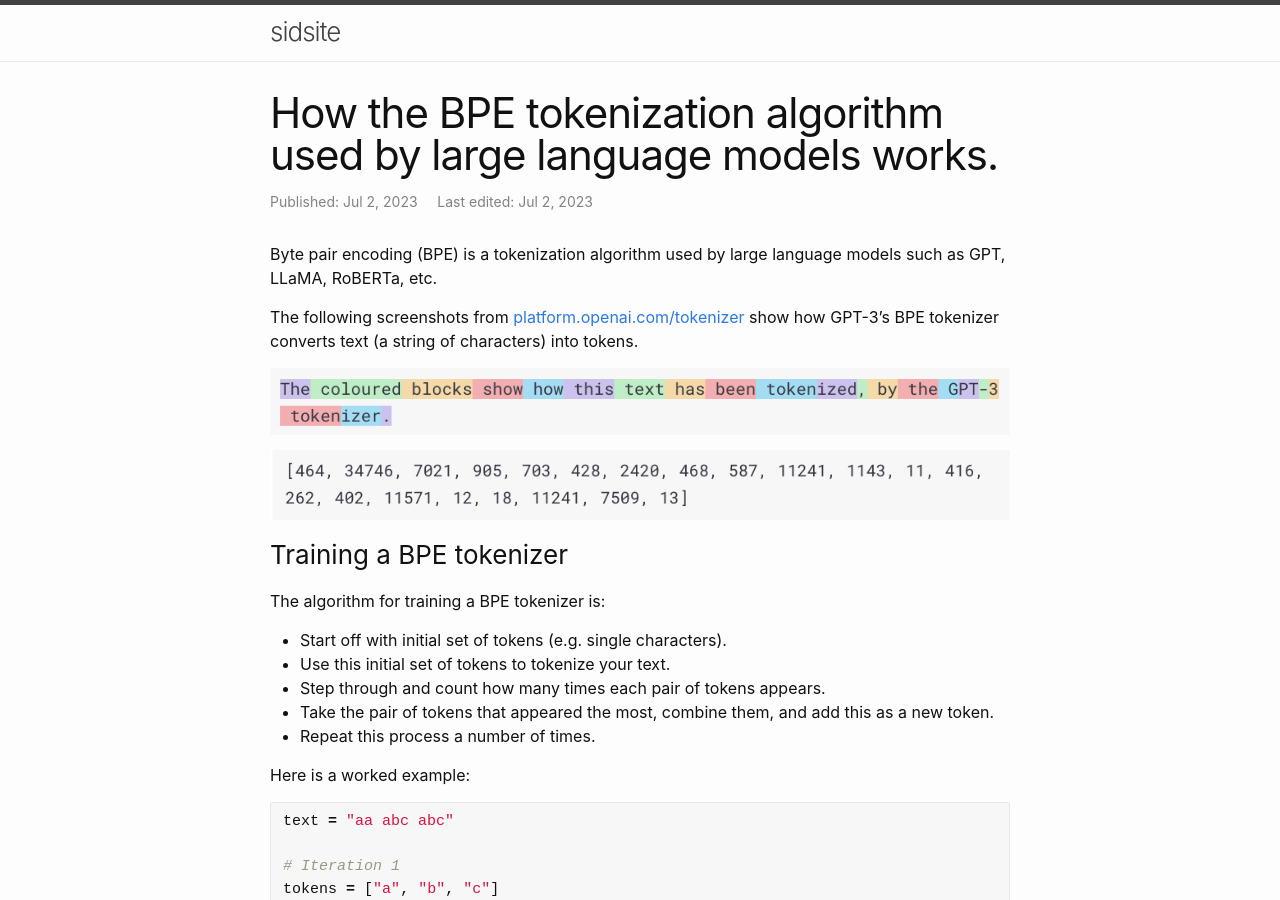
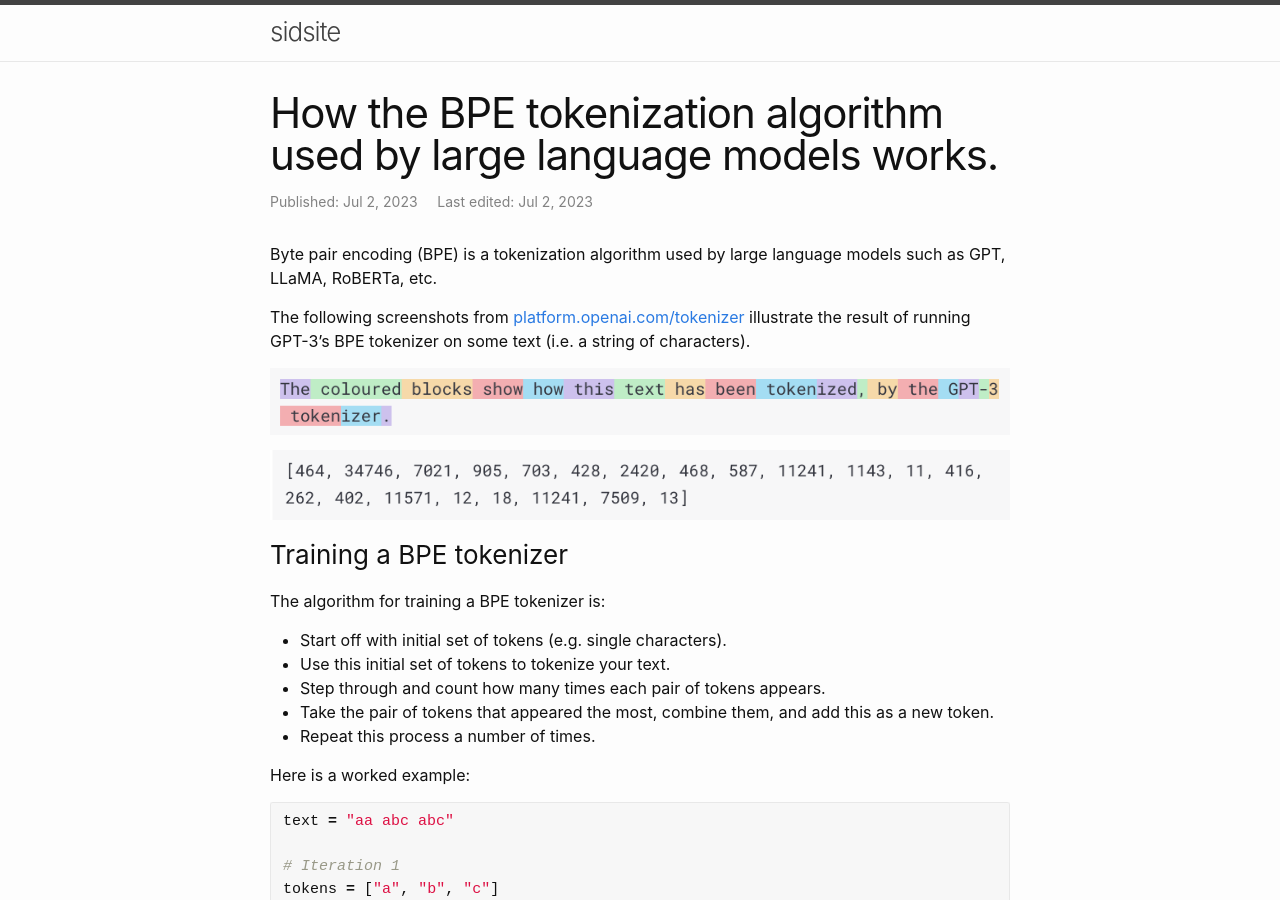
Before and after one commit to sradc/sradc.github.io, a Jekyll site: the page built from _posts/2023-07-02-bpe.md, in a window 1280 px wide and 900 px high. Built offline with Jekyll 4.4.1, drawn with Linux system fonts in a browser that asks for light colours; comment, search, counter and statistics services are not loaded.

Commit message:
tried to improve wording a bit...

```diff
--- a/_posts/2023-07-02-bpe.md
+++ b/_posts/2023-07-02-bpe.md
@@ -9,7 +9,8 @@ comments: true
 
 Byte pair encoding (BPE) is a tokenization algorithm used by large language models such as GPT, LLaMA, RoBERTa, etc.
 
-The following screenshots from [platform.openai.com/tokenizer](https://platform.openai.com/tokenizer) show how GPT-3's BPE tokenizer converts text (a string of characters) into tokens.
+The following screenshots from [platform.openai.com/tokenizer](https://platform.openai.com/tokenizer)
+illustrate the result of running GPT-3's BPE tokenizer on some text (i.e. a string of characters).
 
 <p align="center">
     <img
```
